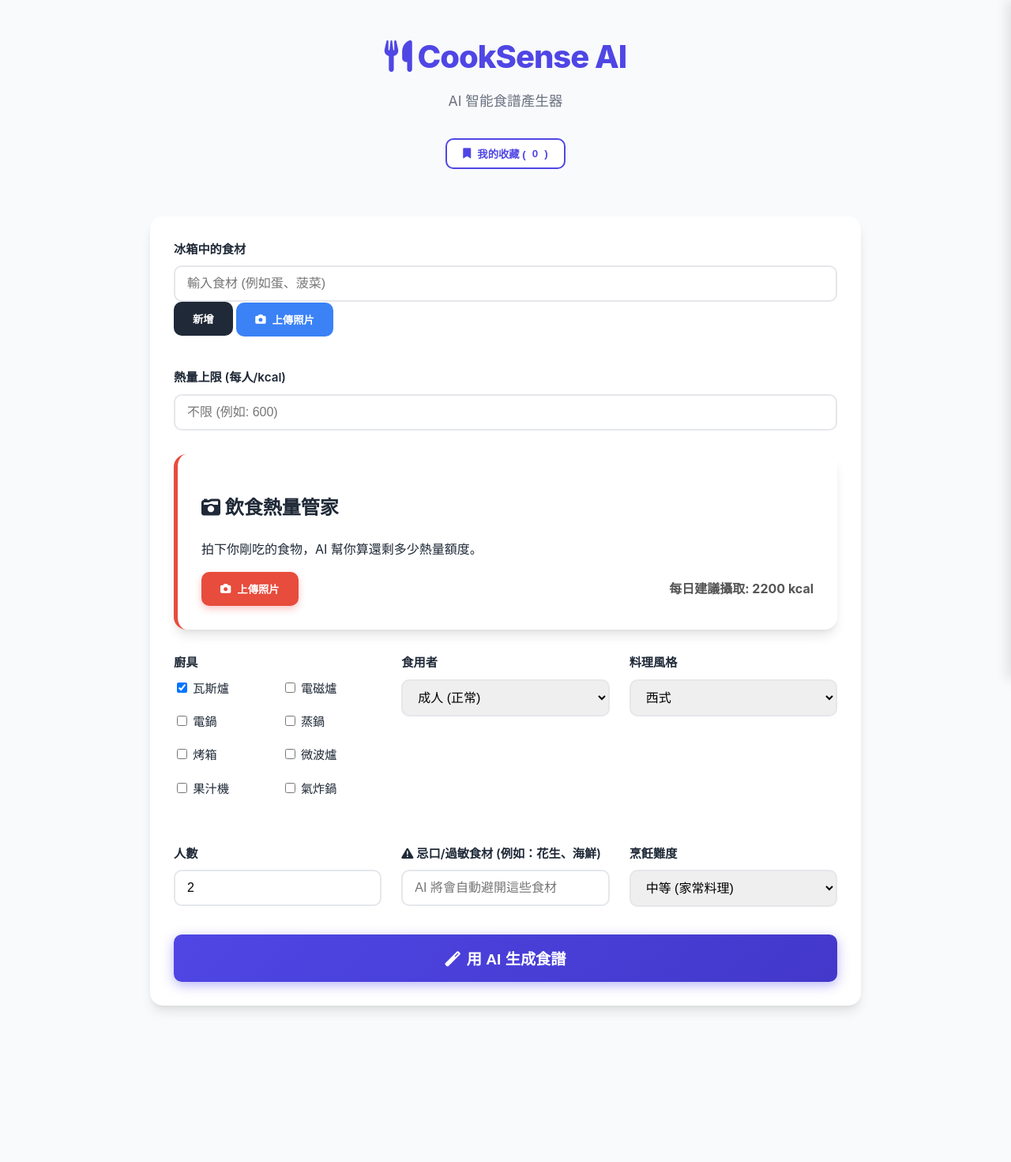
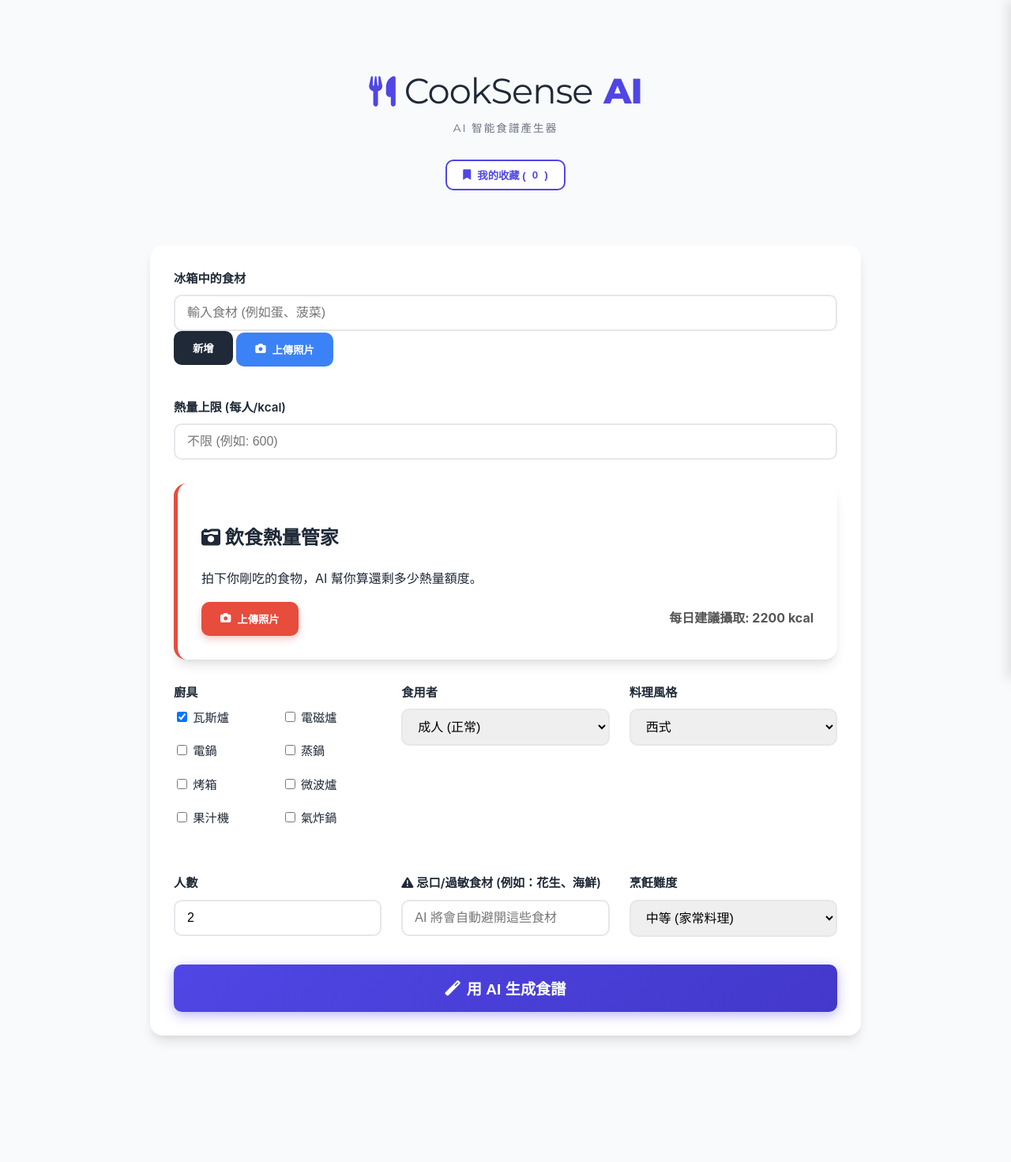
Before and after one commit to user06178620-commits/CookSense-AI, a Flask app: page / in a window 1280 px wide. Shown: the whole page at 79% size. Before the commit the page ends 1280 px from the top, so only its background shows below. Run offline with Flask 3, Linux system fonts and the light colour scheme.

Commit message:
Add files via upload

```diff
--- a/CookSense AI/static/script.js
+++ b/CookSense AI/static/script.js
@@ -169,20 +169,24 @@ async function analyzeFoodCalories(input) {
     }
 }
 
-async function generateRecipes(isAppend = false) {
+async function generateRecipes(isLoadMore = false) {
     if (ingredients.length === 0) {
-        alert("Please add at least one ingredient!");
+        alert("請先輸入冰箱裡的食材！");
         return;
     }
 
     const loader = document.getElementById('loader');
-    const loadMoreBtn = document.getElementById('loadMoreBtn');
+    const btn = document.getElementById('generateBtn');
     const resultsArea = document.getElementById('resultsArea');
 
     loader.classList.remove('hidden');
+    loader.classList.add('show-flex');
+    btn.disabled = true;
+    btn.innerHTML = '<i class="fas fa-spinner fa-spin"></i> 正在思考中...';
 
-    if (!isAppend) {
-        resultsArea.innerHTML = ''; // 如果不是載入更多，先清空
+    if (!isLoadMore) {
+        resultsArea.innerHTML = '';
+        currentRecipesMap = {}; // 清空暫存
         if(loadMoreBtn) loadMoreBtn.classList.add('hidden');
     }
 
@@ -206,6 +210,15 @@ async function generateRecipes(isAppend = false) {
         const recipes = await response.json();
         renderRecipes(recipes);
 
+        const uniqueData = recipes.map(recipe => ({
+            ...recipe,
+            // 使用 "時間戳 + 亂數" 確保 ID 絕對唯一 (例如: recipe_17273849_xk3la)
+            id: `recipe_${Date.now()}_${Math.random().toString(36).substr(2, 9)}`
+        }));
+
+        renderRecipes(uniqueData);
+
+
         if (loadMoreBtn) {
             loadMoreBtn.style.display = 'block';
             loadMoreBtn.classList.remove('hidden');
@@ -215,6 +228,9 @@ async function generateRecipes(isAppend = false) {
         alert("Error generating recipes.");
     } finally {
         loader.classList.add('hidden');
+        loader.classList.remove('show-flex');
+        btn.disabled = false;
+        btn.innerHTML = '<i class="fas fa-magic"></i> 用 AI 生成食譜';
     }
 }
 
--- a/CookSense AI/static/style.css
+++ b/CookSense AI/static/style.css
@@ -1,3 +1,5 @@
+@import url('https://fonts.googleapis.com/css2?family=Montserrat:wght@400;700;800&display=swap');
+
 :root {
     --primary: #4F46E5; /* 現代感靛藍色 */
     --secondary: #4338ca;
@@ -30,21 +32,42 @@ body {
 header {
     text-align: center;
     margin-bottom: 40px;
-    padding: 20px 0;
+    padding: 30px 0;
 }
 
 header h1 {
-    font-size: 2.5rem;
+    font-family: 'Montserrat', sans-serif;
+    font-size: 2.8rem;
+    font-weight: 400;      /* 先設為細體 */
+    color: var(--dark);
+    letter-spacing: -1px;  /* 緊縮字距更有品牌感 */
+    margin-bottom: 5px;
+    display: flex;
+    align-items: center;
+    justify-content: center;
+    gap: 12px;
+}
+
+header h1 i {
+    color: var(--primary); /* 圖標顏色 */
+    font-size: 2.4rem;
+}
+
+header h1 span {
+    font-weight: 800;
     color: var(--primary);
-    margin: 0;
-    font-weight: 800;
-    letter-spacing: -1px;
+    -webkit-text-fill-color: var(--primary); /* 覆蓋上面的漸層效果 */
+    margin-left: 2px;
 }
 
 header p {
+    font-family: 'Montserrat', sans-serif;
+    font-weight: 400;
     color: var(--gray);
-    font-size: 1.1rem;
-    margin-top: 10px;
+    letter-spacing: 2px;   /* 副標題字距拉開會變得很優雅 */
+    text-transform: uppercase;
+    font-size: 0.85rem;
+    margin-top: -5px;
 }
 
 /* Input Panel & Cards */
--- a/CookSense AI/templates/index.html
+++ b/CookSense AI/templates/index.html
@@ -10,7 +10,7 @@
 <body>
     <div class="container">
         <header>
-            <h1><i class="fas fa-utensils"></i> CookSense AI</h1>
+            <h1><i class="fas fa-utensils"></i> CookSense<span>AI</span></h1>
             <p>AI 智能食譜產生器</p>
             <button id="viewSavedBtn" onclick="toggleSavedRecipes()">
                 <i class="fas fa-bookmark"></i> 我的收藏 (<span id="savedCount">0</span>)
```
